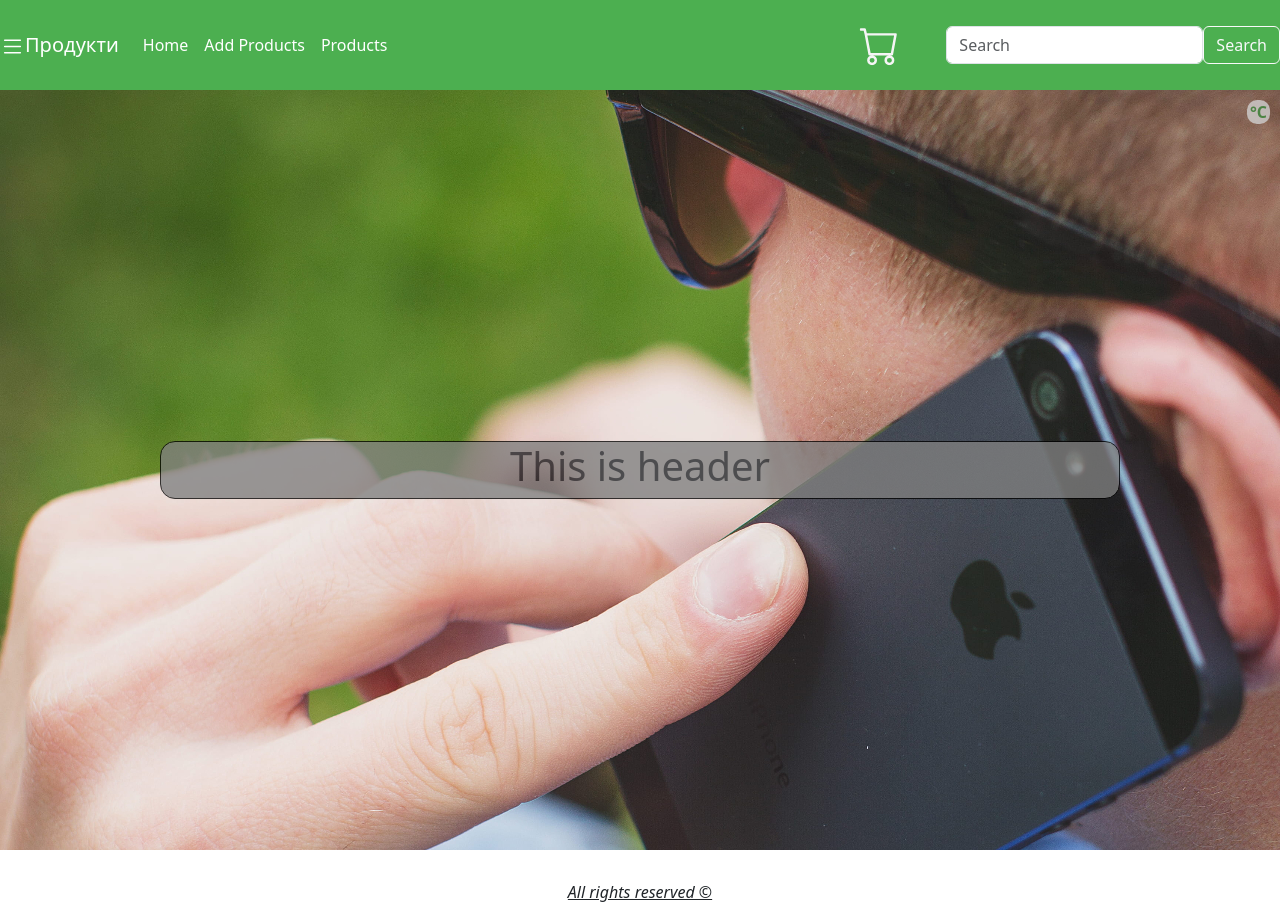
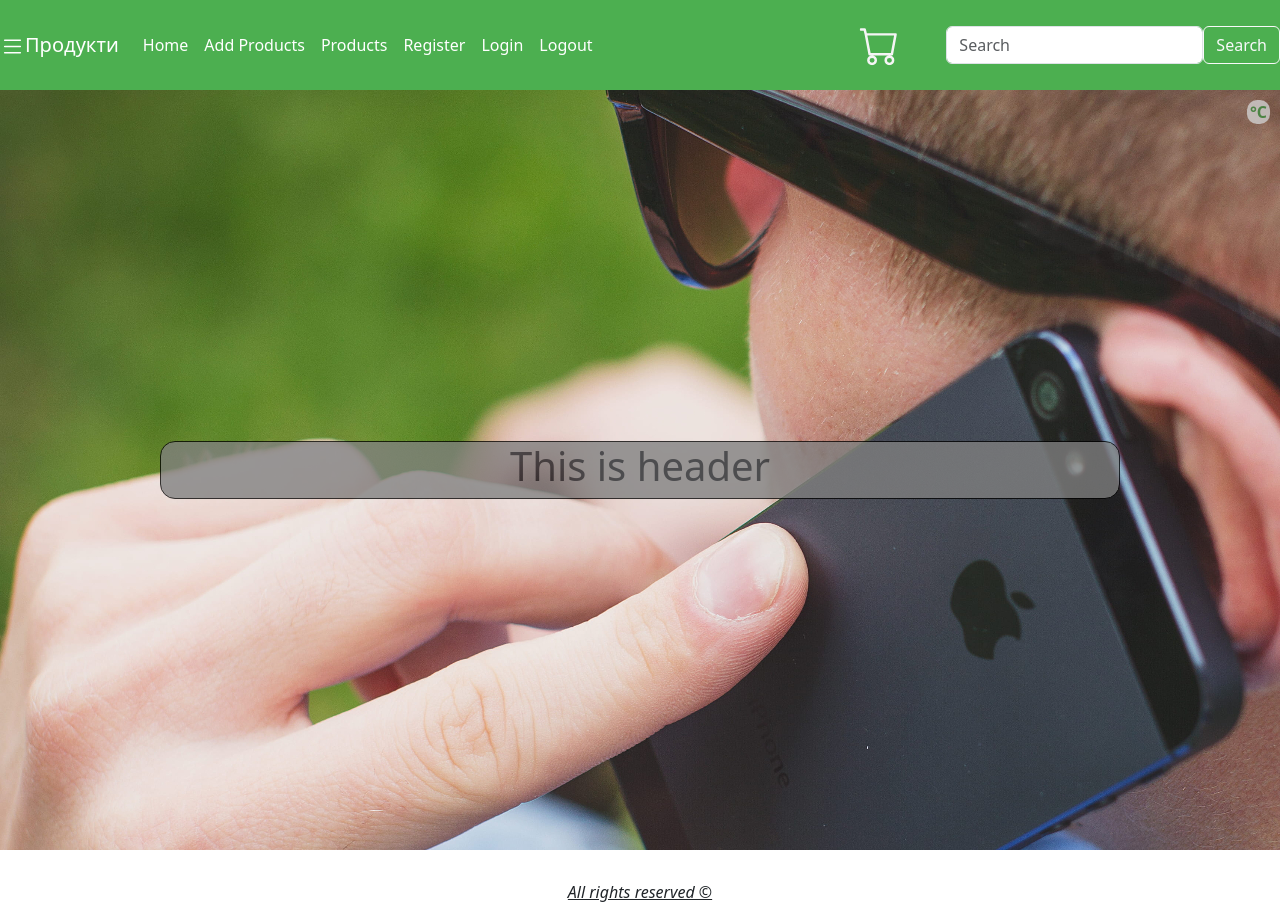
Before and after one commit to milevk2/e-commerce_react_express, a React (Vite) app in the folder products-shop/: page / in a window 1280 px wide. Built offline with nearby package versions, Linux system fonts and the light colour scheme; no server answers.

Commit message:
Added Login Logout Register to the navigation bar. Added a function for token management

```diff
--- a/products-shop/src/components/navigation-bar/NavigationBar.jsx
+++ b/products-shop/src/components/navigation-bar/NavigationBar.jsx
@@ -2,6 +2,7 @@ import React, { useEffect, useState } from 'react';
 import { Navbar, Nav, Form, Button } from 'react-bootstrap';
 import styles from './Navigation.module.css'
 import { Link, NavLink } from 'react-router-dom'
+import { logout } from '../../services/userService.js';
 
 function NavigationBar({ cart }) {
 
@@ -9,8 +10,6 @@ function NavigationBar({ cart }) {
   const [cartCounter, setCartCounter] = useState(0);
 
   useEffect(() => {
-
-
 
     if (cart) {
 
@@ -27,6 +26,26 @@ function NavigationBar({ cart }) {
 
 
   }, [cart])
+
+  async function onUserLogOut() {
+
+    const token = localStorage.getItem('authToken')
+    const response = await logout(token);
+    const isLoggedOut = await response.json();
+
+    console.log(isLoggedOut);
+
+    if(isLoggedOut) {
+
+      localStorage.removeItem('authToken')
+
+    }
+    else {
+
+      console.log('Problem with logging out!');
+    }
+
+  }
 
   const navbarStyle = {
     backgroundColor: '#4CAF50',
@@ -51,6 +70,9 @@ function NavigationBar({ cart }) {
           <Nav.Link as={NavLink} to="/" style={linkStyle}>Home</Nav.Link>
           <Nav.Link as={NavLink} to="/add_product" style={linkStyle}>Add Products</Nav.Link>
           <Nav.Link as={NavLink} to="/products" style={linkStyle}>Products</Nav.Link>
+          <Nav.Link as={NavLink} to="/Register" style={linkStyle}>Register</Nav.Link>
+          <Nav.Link as={NavLink} to="/Login" style={linkStyle}>Login</Nav.Link>
+          <Nav.Link style={linkStyle} onClick={onUserLogOut}>Logout</Nav.Link>
         </Nav>
 
         <div className={styles.cart}>
```
